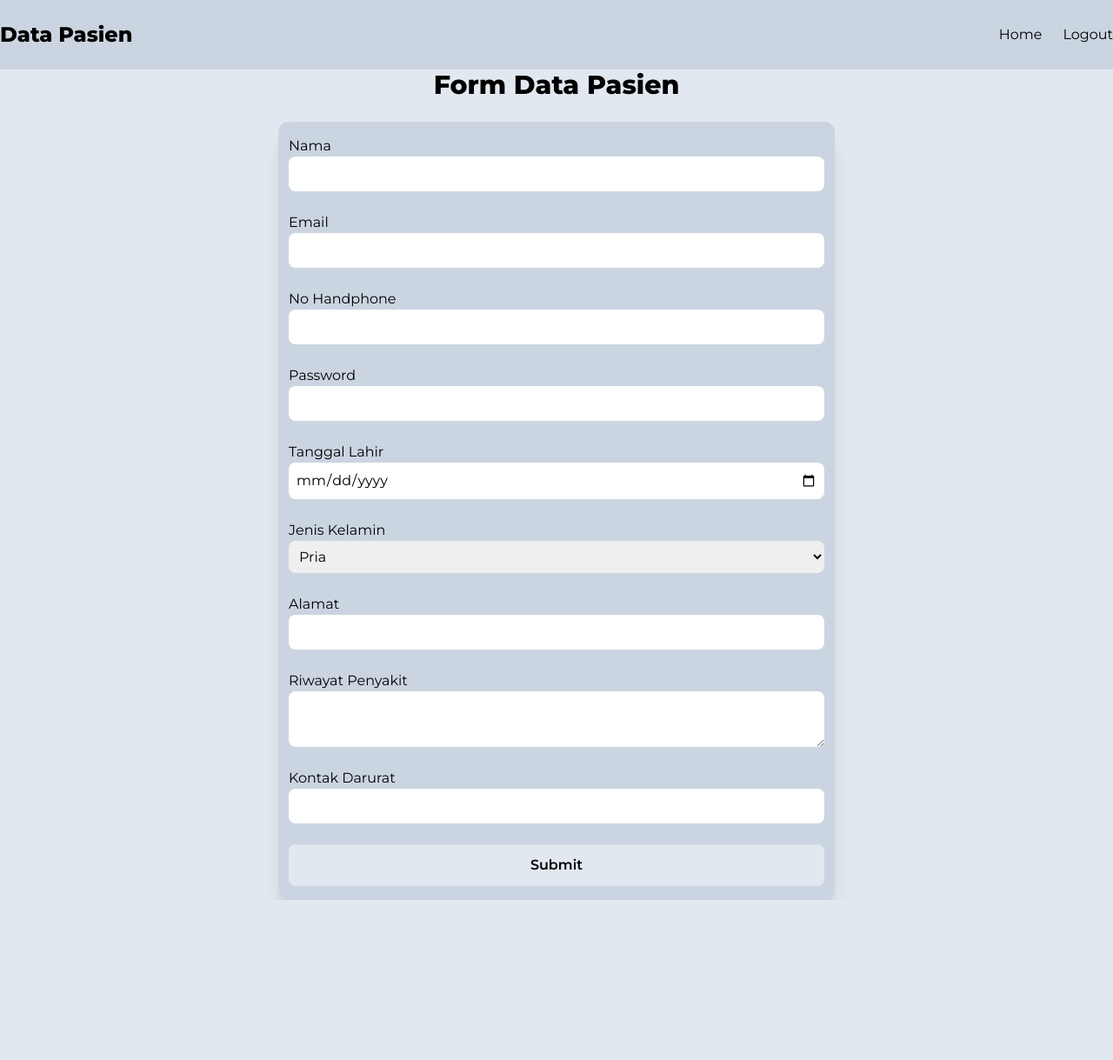
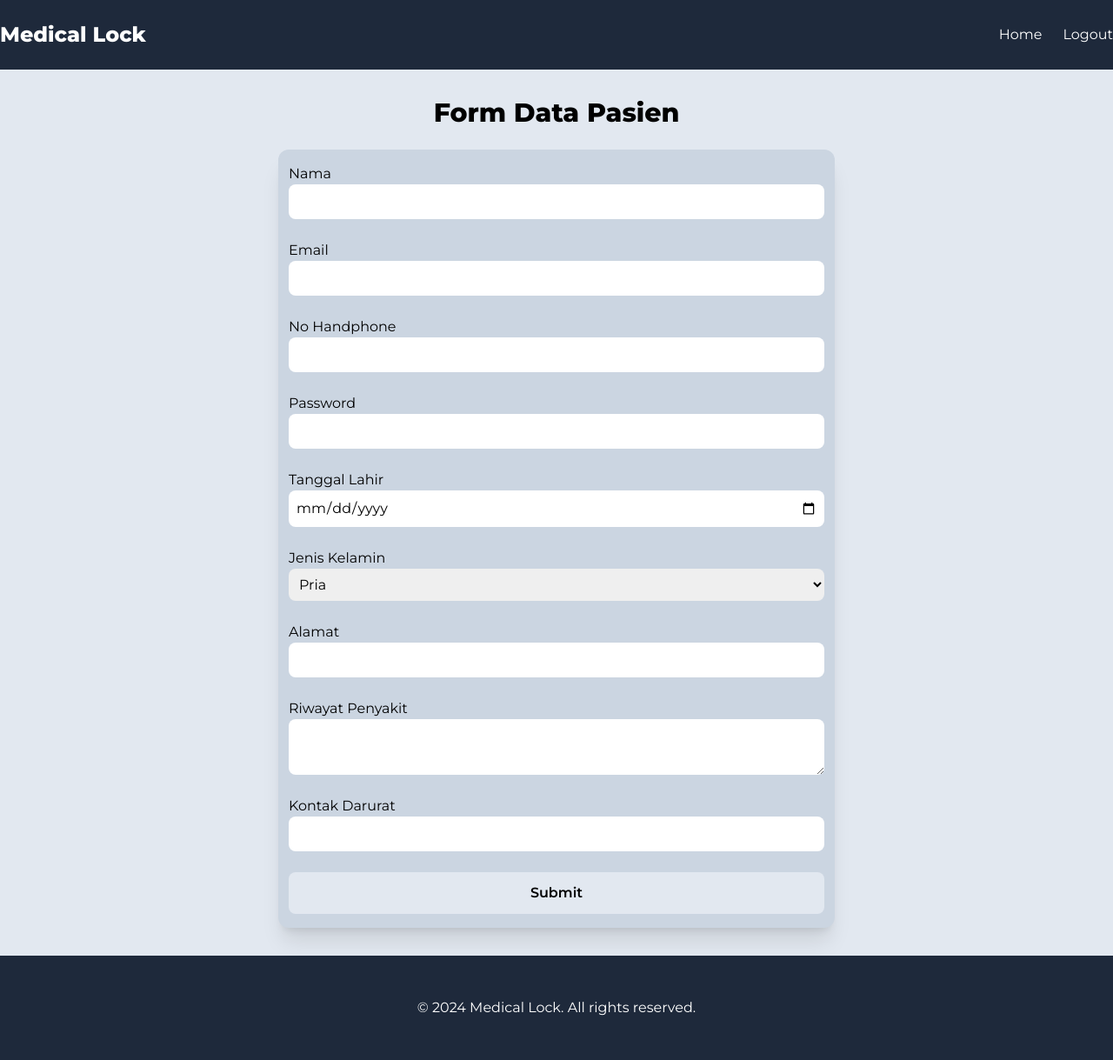
Before and after one commit to mazharidesky/MedLock, a Flask app: page /admin in a window 1280 px wide. Shown: the whole page at 87% size. Before the commit the page ends 1035 px from the top, so only its background shows below. Run offline with Flask 3, Linux system fonts and the light colour scheme; the visitor is signed in with stand-in values (Sample User, id 1); some libraries are stand-ins or nearby versions.

Commit message:
add: navbar and footer in admin page

```diff
--- a/templates/admin.html
+++ b/templates/admin.html
@@ -15,34 +15,32 @@
     <title>Data Pasien</title>
   </head>
   <body class="font-[Montserrat] bg-slate-200">
-    <nav class="flex sticky top-0 bg-slate-300 py-6">
+    <nav class="bg-slate-800 flex sticky top-0 bg-slate-300 py-6">
       <div
         class="flex w-full mx-auto max-w-[84rem] justify-between items-center"
       >
-        <h1 class="text-2xl font-extrabold">Data Pasien</h1>
+        <h1 class="text-2xl font-extrabold text-white">Medical Lock</h1>
         <ul class="flex gap-6">
           <li>
             <a
               href="/admin"
-              class="text-black hover:font-semibold transition-tansform duration-300"
+              class="text-white hover:font-semibold transition-tansform duration-300"
               >Home</a
             >
           </li>
           <li>
             <a
               href="/logout"
-              class="text-black hover:font-semibold transition-tansform duration-300"
+              class="text-white hover:font-semibold transition-tansform duration-300"
               >Logout</a
             >
           </li>
         </ul>
       </div>
     </nav>
-    <main>
-      <section class="">
-        <div
-          class="flex flex-col gap-6 justify-center items-center w-full min-h-screen"
-        >
+    <main class="container mx-auto">
+      <section class="w-full py-8">
+        <div class="flex flex-col gap-6 justify-center items-center">
           <h1 class="text-3xl font-extrabold">Form Data Pasien</h1>
           <form
             id="pasien-form"
@@ -138,6 +136,11 @@
         </div>
       </section>
     </main>
+    <footer class="bg-slate-800 py-8">
+      <div class="container mx-auto py-4 text-center text-white">
+        <p>&copy; 2024 Medical Lock. All rights reserved.</p>
+      </div>
+    </footer>
     <script>
       document.addEventListener("DOMContentLoaded", function () {
         var form = document.getElementById("pasien-form");
```
